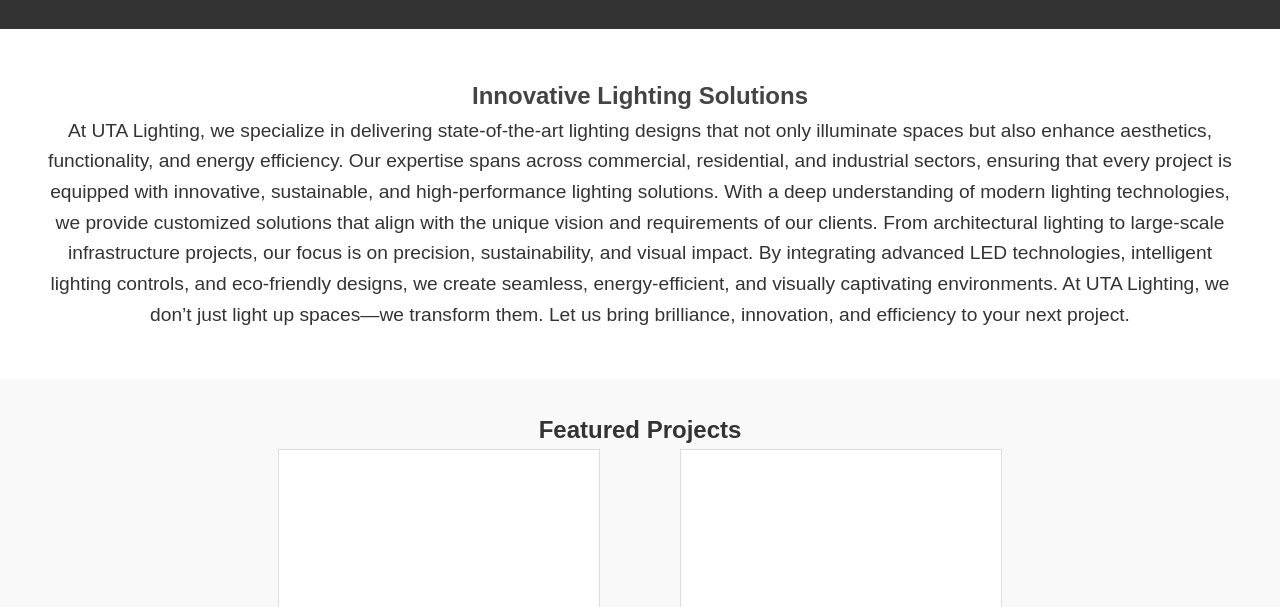
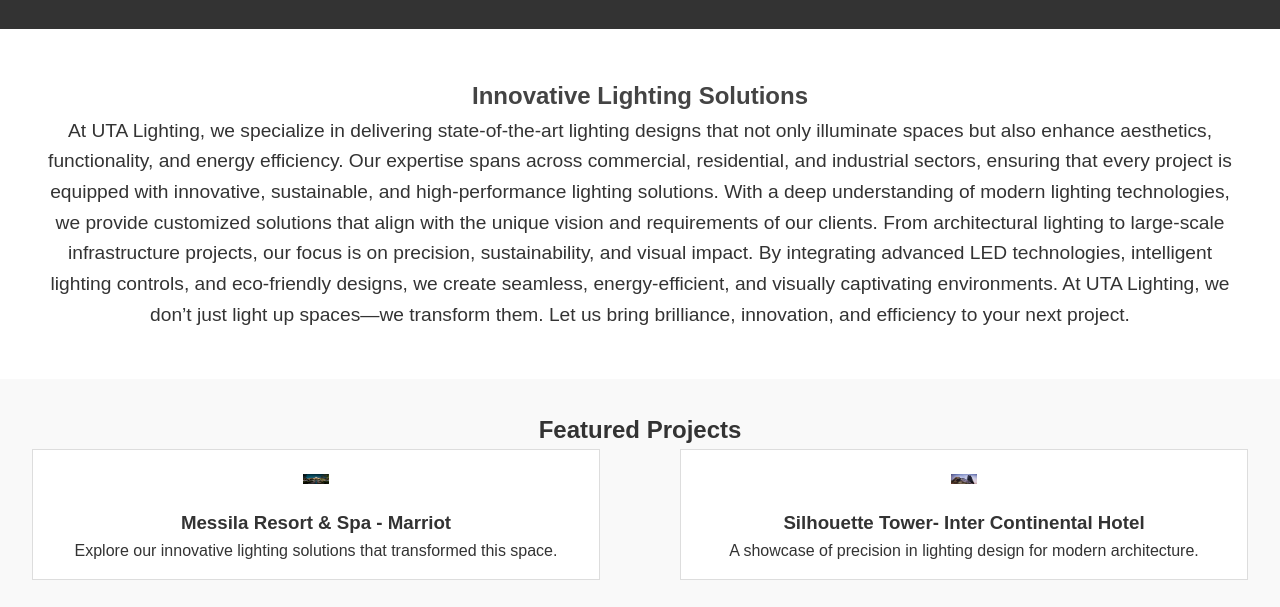
Before and after one commit to mrharxxn/uta-website, a plain HTML site: page index.html in a window 1280 px wide. Shown: the part 164-771 px from the top of the page. Drawn offline with Linux system fonts and the light colour scheme.

Commit message:
Update styles.css

```diff
--- a/styles.css
+++ b/styles.css
@@ -75,17 +75,17 @@ header nav ul li a:hover {
 .project-cards .card {
     background-color: #fff;
     border: 1px solid #ddd;
-    padding: 10rem;
-    width: 10%;
+    padding: 1rem;
+    width: 100%;
 }
 
 .project-cards .card img {
-    width: 10%;
-    height: 50px;
+    width: 5%;
+    height: 10px;
 }
 
 .project-cards .card h3 {
-    margin-top: 2rem;
+    margin-top: 1rem;
 }
 
 /* Services Section */
```
